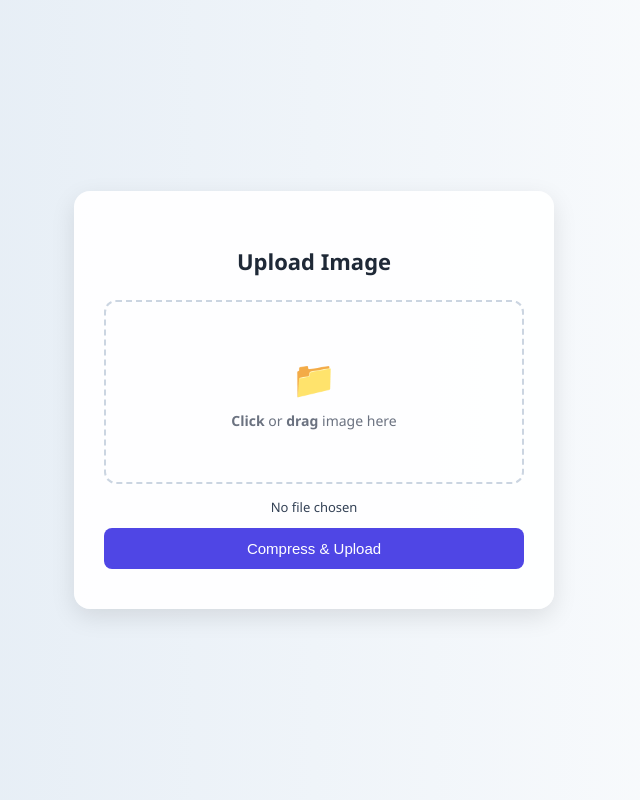
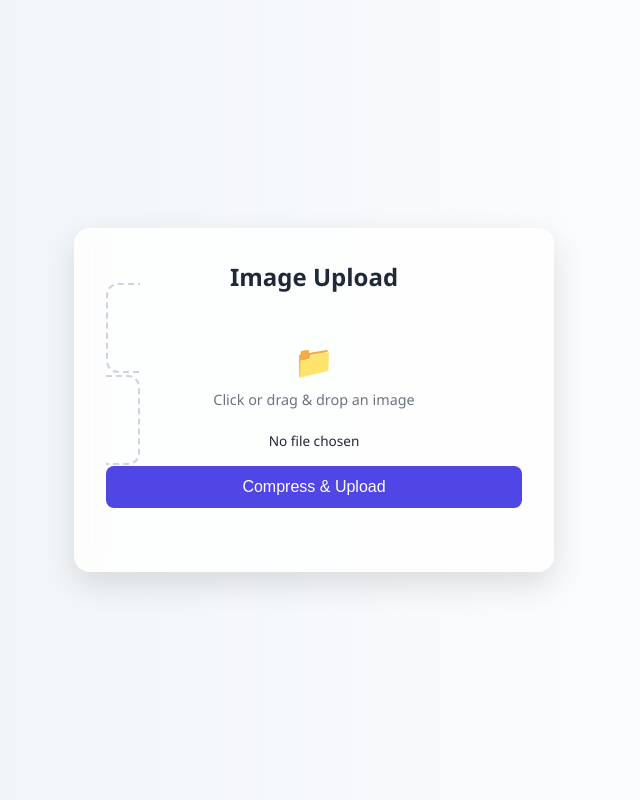
Before and after one commit to bgridtech/images-backend, a Flask app: page / in a window 1280 px wide. Shown: the whole page, without its empty margins (326-966 px from the left). Run offline with Flask 3, Linux system fonts and the light colour scheme; some libraries are stand-ins or nearby versions.

Commit message:
Update index.html

```diff
--- a/templates/index.html
+++ b/templates/index.html
@@ -3,227 +3,281 @@
 <head>
   <meta charset="UTF-8" />
   <meta name="viewport" content="width=device-width, initial-scale=1.0"/>
-  <title>Image Upload</title>
+  <title>Professional Image Uploader</title>
   <!-- Compression library -->
   <script src="https://cdn.jsdelivr.net/npm/browser-image-compression@2.0.1/dist/browser-image-compression.js"></script>
   <style>
     :root {
-      --bg: #f0f2f5;
-      --card-bg: rgba(255, 255, 255, 0.95);
+      --bg-start: #edf2f7;
+      --bg-end: #ffffff;
+      --card-bg: rgba(255,255,255,0.8);
       --accent: #4f46e5;
       --accent-hover: #4338ca;
       --text: #1f2937;
       --muted: #6b7280;
+      --bar-bg: #e5e7eb;
+      --disabled: #a5b4fc;
     }
+    * { box-sizing: border-box; }
     body {
-      margin: 0; font-family: 'Segoe UI', sans-serif;
-      background: linear-gradient(to right, #dfe9f3, #ffffff);
-      display: flex; align-items: center; justify-content: center;
-      min-height: 100vh; color: var(--text);
+      margin: 0;
+      font-family: 'Segoe UI',sans-serif;
+      background: linear-gradient(to right, var(--bg-start), var(--bg-end));
+      height: 100vh;
+      display: flex;
+      align-items: center;
+      justify-content: center;
+      color: var(--text);
+      padding: 20px;
     }
-    .upload-card {
-      background: var(--card-bg); border-radius: 16px;
-      box-shadow: 0 8px 24px rgba(0,0,0,0.1);
-      padding: 40px 30px; max-width: 420px; width: 100%;
+    .card {
+      background: var(--card-bg);
+      backdrop-filter: blur(8px);
+      border-radius: 1rem;
+      box-shadow: 0 12px 32px rgba(0,0,0,0.12);
+      max-width: 480px;
+      width: 100%;
+      padding: 2rem;
+    }
+    h1 {
+      margin-top: 0;
+      font-size: 1.5rem;
+      text-align: center;
+      margin-bottom: 1.5rem;
+    }
+    .file-drop {
+      border: 2px dashed #cbd5e1;
+      border-radius: 0.75rem;
+      padding: 2rem;
+      text-align: center;
+      transition: background 0.3s, border-color 0.3s;
+      cursor: pointer;
+      margin-bottom: 1rem;
+    }
+    .file-drop.dragover {
+      background: #e0e7ff;
+      border-color: var(--accent);
+    }
+    .file-drop .icon {
+      font-size: 2rem;
+      margin-bottom: 0.5rem;
+      color: var(--muted);
+    }
+    .file-drop p {
+      margin: 0;
+      font-size: 0.9rem;
+      color: var(--muted);
+    }
+    input[type="file"] {
+      display: none;
+    }
+    .file-name {
+      font-size: 0.85rem;
+      color: var(--text);
+      margin-bottom: 1rem;
+      word-break: break-all;
       text-align: center;
     }
-    h1 { font-size: 22px; margin-bottom: 24px; }
-    .file-drop {
-      border: 2px dashed #cbd5e1; border-radius: 12px;
-      padding: 30px; margin-bottom: 14px; cursor: pointer;
-      transition: background 0.3s;
-      display: flex; flex-direction: column; align-items: center;
-      justify-content: center; min-height: 120px;
-    }
-    .file-drop.dragover { background: #e0e7ff; }
-    .drop-icon { font-size: 36px; color: #94a3b8; margin-bottom: 8px; }
-    .file-drop p { margin: 0; font-size: 14px; color: var(--muted); }
-    input[type="file"] { display: none; }
-    .file-name {
-      font-size: 13px; margin-top: 6px; color: #334155;
-      word-break: break-word;
-    }
-    #uploadBtn {
-      background: var(--accent); color: white; border: none;
-      padding: 12px; font-size: 15px; border-radius: 8px;
-      cursor: pointer; width: 100%; margin-top: 12px;
+    button {
+      width: 100%;
+      padding: 0.75rem;
+      font-size: 1rem;
+      background: var(--accent);
+      color: #fff;
+      border: none;
+      border-radius: 0.5rem;
+      cursor: pointer;
       transition: background 0.2s;
     }
-    #uploadBtn:hover { background: var(--accent-hover); }
-    #loading {
-      margin-top: 14px; font-size: 13px; color: var(--muted);
+    button:hover:not([disabled]) { background: var(--accent-hover); }
+    button[disabled] {
+      background: var(--disabled);
+      cursor: not-allowed;
+    }
+    .stage-label {
+      font-size: 0.85rem;
+      color: var(--muted);
+      text-align: center;
+      margin-top: 0.75rem;
+      min-height: 1.2rem;
+    }
+    .progress-bar {
+      width: 100%;
+      background: var(--bar-bg);
+      border-radius: 0.5rem;
+      overflow: hidden;
+      height: 0.75rem;
+      margin-top: 0.5rem;
       display: none;
     }
-    .progress-bar {
-      width: 100%; background: #e5e7eb; border-radius: 6px;
-      height: 12px; overflow: hidden; margin-top: 12px;
-      display: none;
-    }
-    .progress-bar-fill {
-      background: var(--accent); height: 100%; width: 0%;
+    .progress-fill {
+      height: 100%;
+      width: 0%;
+      background: var(--accent);
       transition: width 0.1s ease;
     }
-    #result-wrapper {
-      margin-top: 18px; display: none; position: relative;
+    #result {
+      margin-top: 1.5rem;
+      display: none;
+      position: relative;
     }
-    #result {
-      display: block; background: #f3f4f6;
-      padding: 10px 35px 10px 10px; font-family: monospace;
-      font-size: 14px; border-radius: 6px; word-break: break-all;
-      color: var(--text);
+    #result code {
+      display: block;
+      background: #f3f4f6;
+      padding: 0.75rem 2.5rem 0.75rem 0.75rem;
+      font-family: monospace;
+      font-size: 0.9rem;
+      border-radius: 0.5rem;
+      word-break: break-all;
     }
     .copy-icon {
-      position: absolute; right: 10px; top: 10px;
-      cursor: pointer; font-size: 16px; color: var(--accent);
+      position: absolute;
+      right: 0.75rem;
+      top: 0.75rem;
+      cursor: pointer;
+      font-size: 1rem;
+      color: var(--accent);
     }
-    .copy-icon:hover { color: var(--accent-hover); }
+    .copy-icon:hover {
+      color: var(--accent-hover);
+    }
   </style>
 </head>
 <body>
-  <div class="upload-card">
-    <h1>Upload Image</h1>
-    <form id="uploadForm">
-      <label for="imageInput" class="file-drop" id="dropArea">
-        <div class="drop-icon">📁</div>
-        <p><strong>Click</strong> or <strong>drag</strong> image here</p>
-        <input type="file" id="imageInput" accept="image/*" required />
+  <div class="card">
+    <h1>Image Upload</h1>
+    <label class="file-drop" id="dropArea">
+      <div class="icon">📁</div>
+      <p>Click or drag &amp; drop an image</p>
+      <input type="file" id="fileInput" accept="image/*" />
     </label>
     <div class="file-name" id="fileName">No file chosen</div>
+    <button id="startBtn">Compress & Upload</button>
+    <div class="stage-label" id="stageLabel"></div>
 
-      <button type="submit" id="uploadBtn">Compress & Upload</button>
-      <div id="loading">Preparing…</div>
+    <!-- Compression Progress -->
+    <div class="progress-bar" id="compressBar">
+      <div class="progress-fill" id="compressFill"></div>
+    </div>
+    <!-- Upload Progress -->
+    <div class="progress-bar" id="uploadBar">
+      <div class="progress-fill" id="uploadFill"></div>
+    </div>
 
-      <div class="progress-bar" id="progressBar">
-        <div class="progress-bar-fill" id="progressFill"></div>
-      </div>
-    </form>
-
-    <div id="result-wrapper">
-      <code id="result"></code>
-      <div class="copy-icon" id="copyIcon">📋</div>
+    <div id="result">
+      <code id="resultUrl"></code>
+      <div class="copy-icon" id="copyBtn">📋</div>
     </div>
   </div>
 
   <script>
-    const form       = document.getElementById("uploadForm");
-    const imageInput = document.getElementById("imageInput");
-    const fileName   = document.getElementById("fileName");
-    const uploadBtn  = document.getElementById("uploadBtn");
-    const loading    = document.getElementById("loading");
-    const progressBar= document.getElementById("progressBar");
-    const progressFill = document.getElementById("progressFill");
-    const resultDiv  = document.getElementById("result");
-    const resultWrap = document.getElementById("result-wrapper");
-    const copyIcon   = document.getElementById("copyIcon");
-    const dropArea   = document.getElementById("dropArea");
+    const dropArea     = document.getElementById('dropArea');
+    const fileInput    = document.getElementById('fileInput');
+    const fileNameElem = document.getElementById('fileName');
+    const startBtn     = document.getElementById('startBtn');
+    const stageLabel   = document.getElementById('stageLabel');
+    const compressBar  = document.getElementById('compressBar');
+    const compressFill = document.getElementById('compressFill');
+    const uploadBar    = document.getElementById('uploadBar');
+    const uploadFill   = document.getElementById('uploadFill');
+    const resultDiv    = document.getElementById('result');
+    const resultUrl    = document.getElementById('resultUrl');
+    const copyBtn      = document.getElementById('copyBtn');
 
-    let selectedFile = null;
+    let currentFile = null;
 
+    // Reset UI
     function resetUI() {
-      progressFill.style.width = "0%";
-      loading.style.display = "none";
-      progressBar.style.display = "none";
-      resultWrap.style.display = "none";
-      resultDiv.textContent = "";
+      stageLabel.textContent = '';
+      compressBar.style.display = 'none'; compressFill.style.width = '0%';
+      uploadBar.style.display   = 'none'; uploadFill.style.width = '0%';
+      resultDiv.style.display   = 'none';
+      startBtn.disabled          = false;
     }
 
-    imageInput.addEventListener("change", () => {
-      selectedFile = imageInput.files[0];
-      fileName.textContent = selectedFile ? selectedFile.name : "No file chosen";
+    // File selection
+    fileInput.addEventListener('change', () => {
+      currentFile = fileInput.files[0];
+      fileNameElem.textContent = currentFile ? currentFile.name : 'No file chosen';
       resetUI();
     });
 
-    // Drag & drop
-    ["dragover","dragleave","drop"].forEach(evt =>
+    // Drag & Drop
+    ['dragover','dragleave','drop'].forEach(evt => {
       dropArea.addEventListener(evt, e => {
         e.preventDefault();
-        dropArea.classList.toggle("dragover", evt==="dragover");
-        if(evt==="drop") {
-          selectedFile = e.dataTransfer.files[0];
-          imageInput.files = e.dataTransfer;
-          fileName.textContent = selectedFile.name;
+        dropArea.classList.toggle('dragover', evt === 'dragover');
+        if (evt === 'drop') {
+          currentFile = e.dataTransfer.files[0];
+          fileInput.files = e.dataTransfer;
+          fileNameElem.textContent = currentFile.name;
           resetUI();
         }
-      })
-    );
+      });
+    });
 
-    form.addEventListener("submit", async e => {
-      e.preventDefault();
-      if (!selectedFile) return alert("Select an image first!");
+    // Main workflow
+    startBtn.addEventListener('click', async () => {
+      if (!currentFile) return alert('Please select an image first!');
+      startBtn.disabled = true;
 
-      uploadBtn.disabled = true;
-      loading.style.display = "block";
-      progressBar.style.display = "block";
+      // 1) Compression (only if >1.5MB)
+      let toUpload = currentFile;
+      if (currentFile.size > 1.5 * 1024 * 1024) {
+        stageLabel.textContent = 'Compressing… 0%';
+        compressBar.style.display = 'block';
 
-      try {
-        // Stage 1: Compression (only if >3MB)
-        let uploadFile = selectedFile;
-        if (selectedFile.size > 3*1024*1024) {
-          loading.textContent = "Compressing… 0%";
-          uploadFile = await imageCompression(selectedFile, {
+        toUpload = await imageCompression(currentFile, {
           maxSizeMB: 1,
           maxWidthOrHeight: 1024,
           useWebWorker: true,
-            onProgress: perc => {
-              const p = Math.round(perc);
-              progressFill.style.width = p + "%";
-              loading.textContent = `Compressing… ${p}%`;
+          onProgress: pct => {
+            const p = Math.round(pct);
+            compressFill.style.width = p + '%';
+            stageLabel.textContent = `Compressing… ${p}%`;
           }
         });
       }
 
-        // Stage 2: Upload
-        loading.textContent = "Uploading… 0%";
-        progressFill.style.width = "0%";
+      // 2) Upload
+      stageLabel.textContent = 'Uploading… 0%';
+      uploadBar.style.display = 'block';
 
       const formData = new FormData();
-        formData.append("image", uploadFile, uploadFile.name);
+      formData.append('image', toUpload, toUpload.name);
 
       const xhr = new XMLHttpRequest();
-        xhr.open("POST","/upload");
-        xhr.upload.onprogress = ev => {
-          if(ev.lengthComputable) {
-            const p = Math.round((ev.loaded/ev.total)*100);
-            progressFill.style.width = p + "%";
-            loading.textContent = `Uploading… ${p}%`;
+      xhr.open('POST', '/upload');
+      xhr.upload.onprogress = e => {
+        if (e.lengthComputable) {
+          const p = Math.round((e.loaded / e.total) * 100);
+          uploadFill.style.width = p + '%';
+          stageLabel.textContent = `Uploading… ${p}%`;
         }
       };
       xhr.onload = () => {
-          uploadBtn.disabled = false;
-          loading.style.display = "none";
-          progressBar.style.display = "none";
-
         try {
           const res = JSON.parse(xhr.responseText);
-            resultDiv.textContent = res.url || res.error;
+          resultUrl.textContent = res.url || res.error || 'No URL returned';
         } catch {
-            resultDiv.textContent = "Unexpected response";
+          resultUrl.textContent = 'Unexpected server response';
         }
-          resultWrap.style.display = "block";
+        stageLabel.textContent = '';
+        resultDiv.style.display = 'block';
       };
       xhr.onerror = () => {
-          alert("Network error during upload");
-          uploadBtn.disabled = false;
-          loading.style.display = "none";
-          progressBar.style.display = "none";
+        stageLabel.textContent = 'Network error during upload.';
       };
       xhr.send(formData);
-
-      } catch (err) {
-        alert("Error: " + err.message);
-        uploadBtn.disabled = false;
-        loading.style.display = "none";
-        progressBar.style.display = "none";
-      }
     });
 
-    copyIcon.addEventListener("click", () =>
-      navigator.clipboard.writeText(resultDiv.textContent)
-        .then(() => {
-          copyIcon.textContent = "✅";
-          setTimeout(() => copyIcon.textContent="📋", 1500);
-        })
-    );
+    // Copy-to-clipboard
+    copyBtn.addEventListener('click', () => {
+      navigator.clipboard.writeText(resultUrl.textContent).then(() => {
+        copyBtn.textContent = '✅';
+        setTimeout(() => copyBtn.textContent = '📋', 1500);
+      });
+    });
   </script>
 </body>
 </html>
```
Lines whose indentation alone changed are shown as unchanged.
